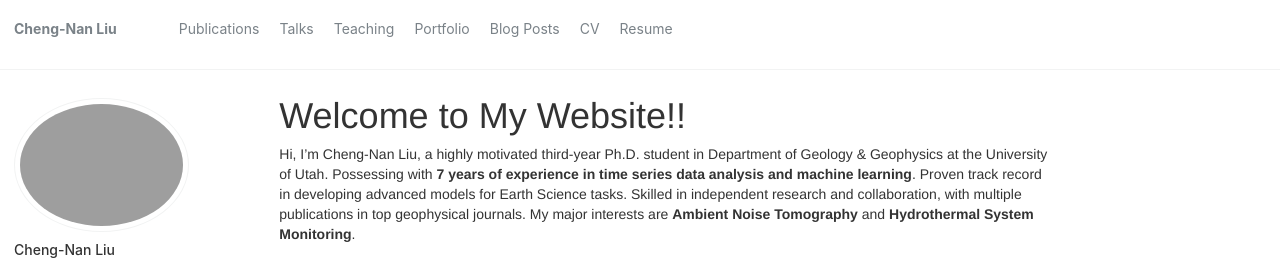
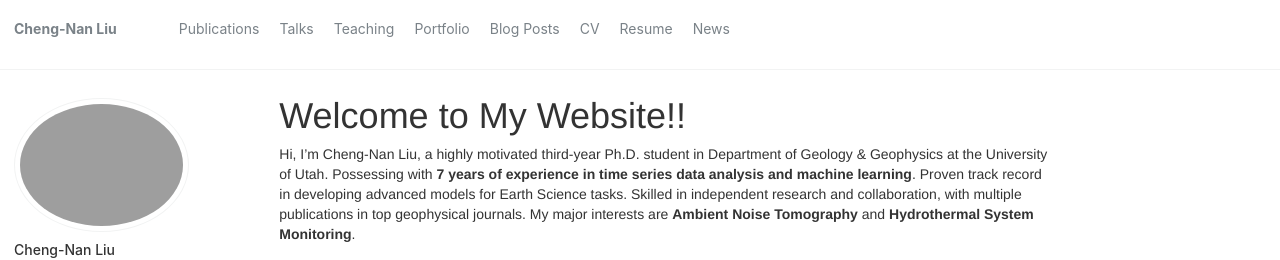
Before and after one commit to andrewntu/andrewntu.github.io, a Jekyll site: the page built from _pages/about.md, in a window 1280 px wide. Shown: the top 260 px of the page. Built offline with Jekyll 4.4.1, drawn with Linux system fonts in a browser that asks for light colours; some web fonts are replaced.

Commit message:
upate the the most updated

```diff
--- a/_data/navigation.yml
+++ b/_data/navigation.yml
@@ -20,3 +20,6 @@
 
   - title: "Resume"
     url: /resume/
+
+  - title: "News"
+    url: /news/
--- a/assets/css/styles.scss
+++ b/assets/css/styles.scss
@@ -10,3 +10,41 @@
     margin-left: 30px;
     margin-right: 30px;
 }
+
+.news {
+    background-color: #f9f9f9;
+    padding: 15px;
+    border: 1px solid #ddd;
+    border-radius: 5px;
+
+    h2 {
+      font-size: 1.5em;
+      margin-bottom: 10px;
+    }
+
+    ul {
+      list-style-type: none;
+      padding: 0;
+
+      li {
+        margin-bottom: 10px;
+
+        strong {
+          display: block;
+        }
+      }
+    }
+
+    p {
+      margin-top: 10px;
+
+      a {
+        text-decoration: none;
+        color: #007bff;
+
+        &:hover {
+          text-decoration: underline;
+        }
+      }
+    }
+  }
```
Also changed, not shown: _data/news.yml (added, +7 -0 lines), _includes/news.html (added, +12 -0 lines), _pages/news.md (added, +18 -0 lines).
